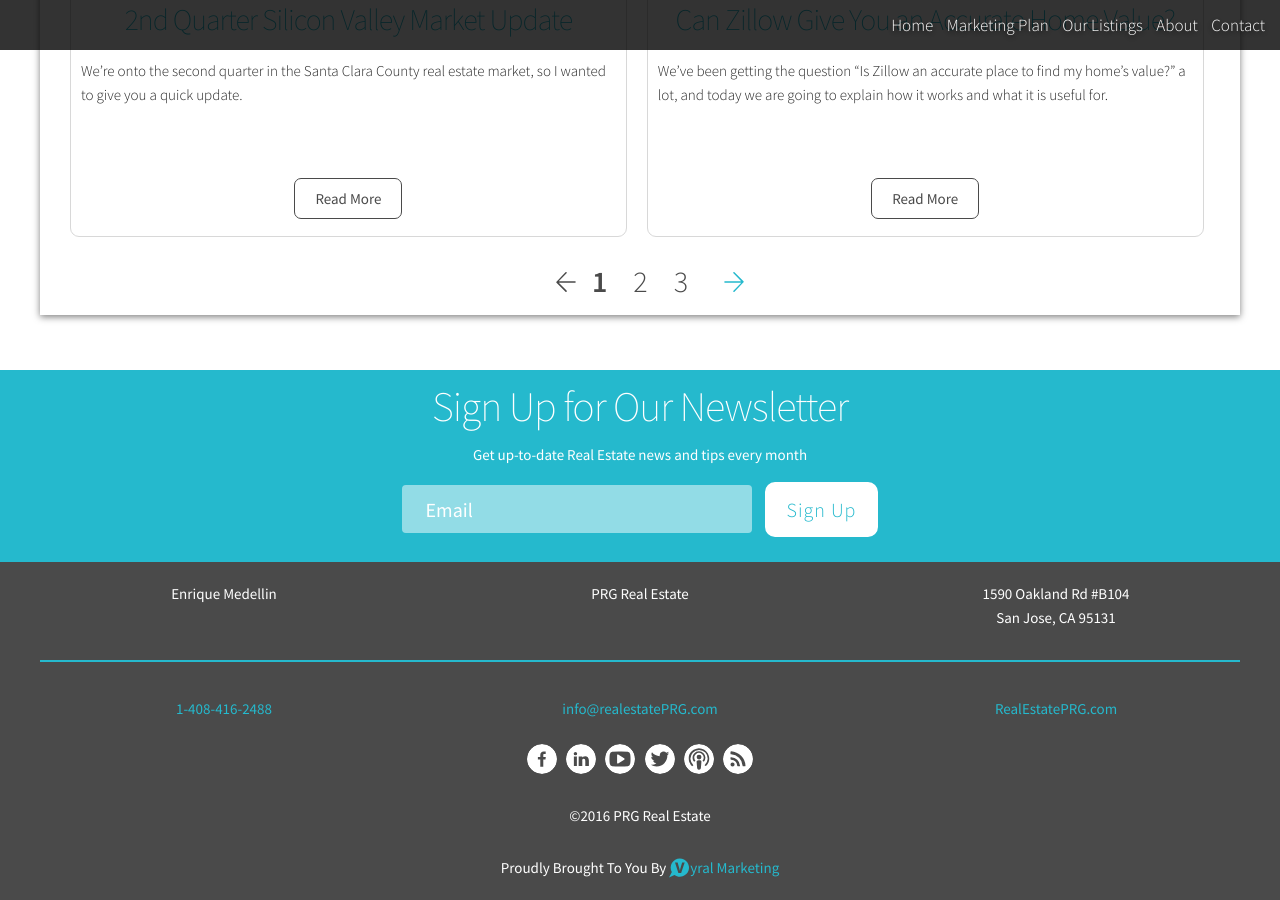
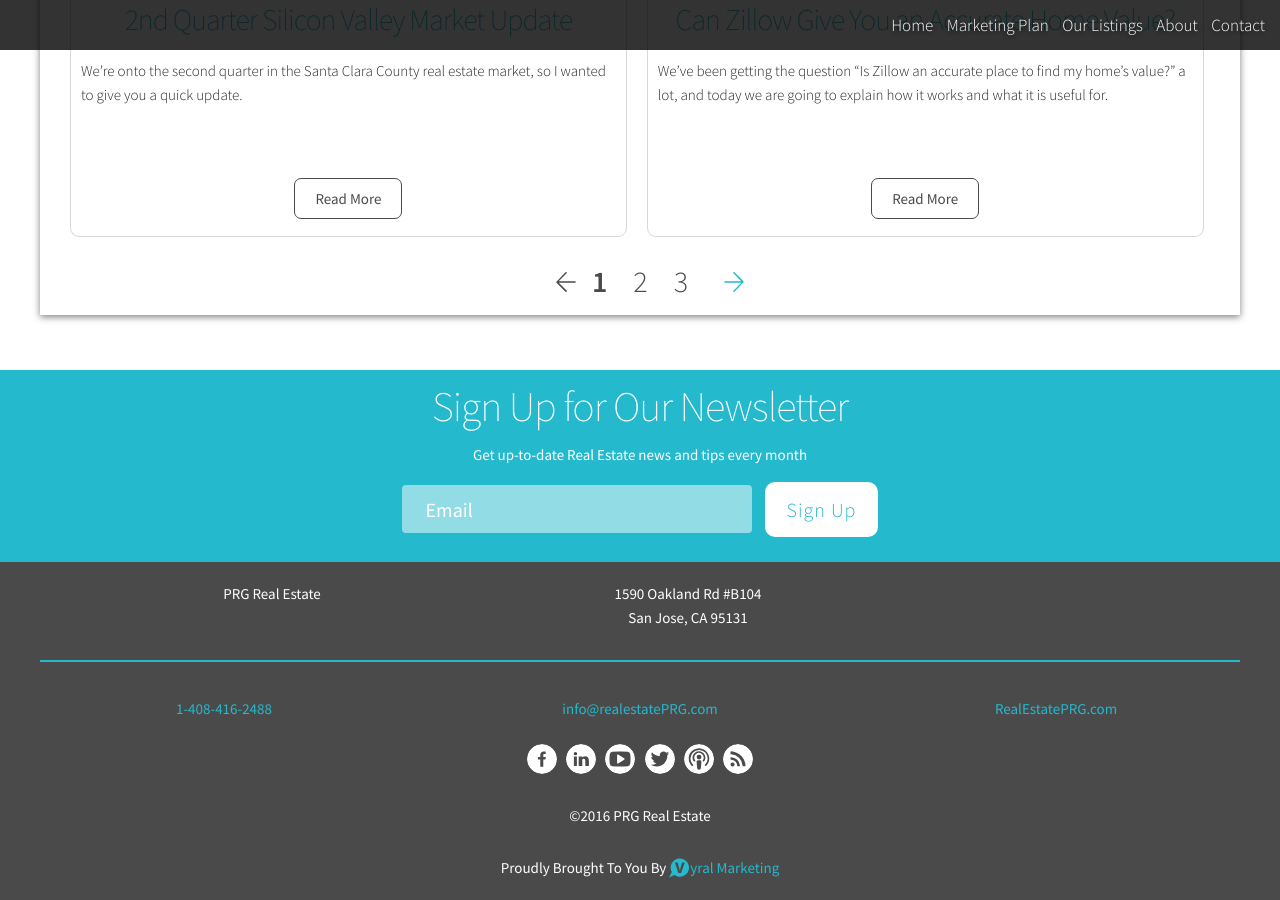
Before and after one commit to Vyralmarketing/Escrow, a Jekyll site: the page built from index.html, in a window 1280 px wide and 900 px high, scrolled down 1541 px. Built offline with Jekyll 4.4.1, drawn with Linux system fonts in a browser that asks for light colours; the list of posts is cut into pages by our own code.

Commit message:
Updated '/_data/settings.yml' via CloudCannon

```diff
--- a/_data/settings.yml
+++ b/_data/settings.yml
@@ -13,7 +13,7 @@ description: Learn all the tips, tricks and more for buyers and sellers in the S
 #controls all the site info
 client:
   market: San Jose
-  name: Enrique Medellin
+  name:
   brand: PRG Real Estate
   brokerage: #
   address: '1590 Oakland Rd #B104 <br>
```
